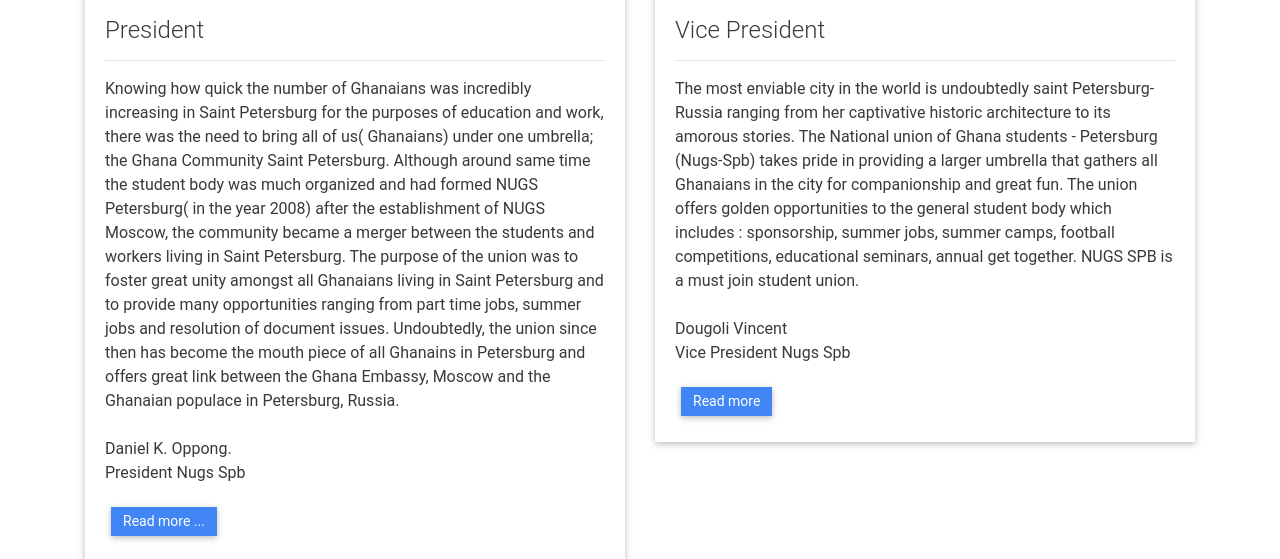
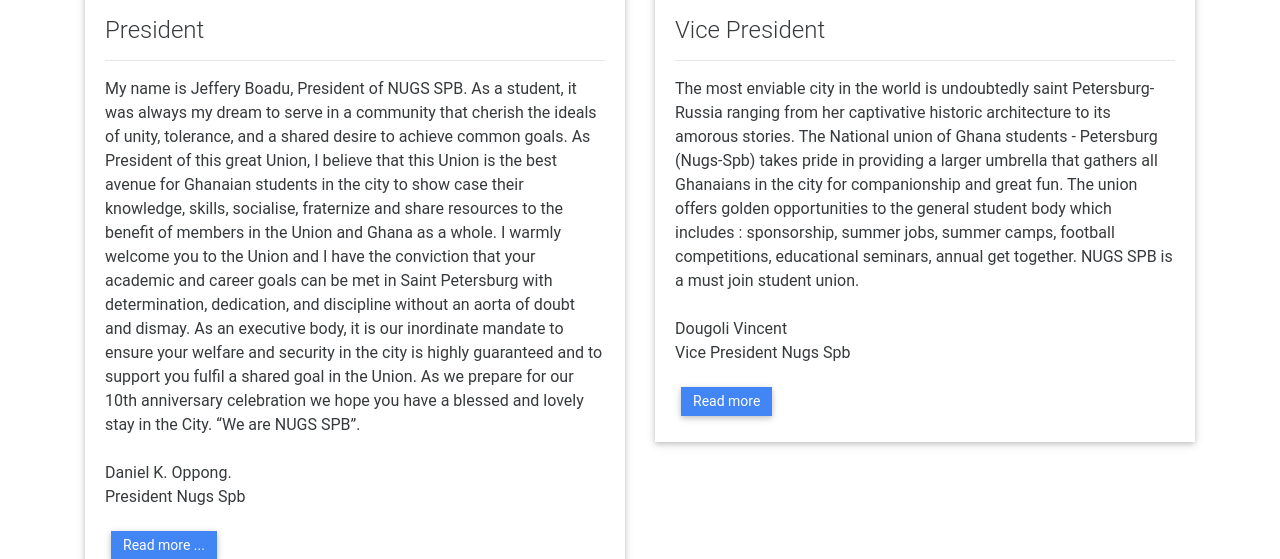
Before and after one commit to nugs-spb/NUGS-SPB1, a plain HTML site: page index.html in a window 1280 px wide. Shown: the part 1241-1800 px from the top of the page. Drawn offline with Linux system fonts and the light colour scheme; some packages are replaced by stand-ins of ours; a script that the page names is missing; a web font is replaced by a local one.

Commit message:
45
i change

```diff
--- a/index.html
+++ b/index.html
@@ -216,7 +216,7 @@
                             <h4 class="card-title">President </h4>
                             <hr>
                             <!--Text-->
-                            <p class="card-text">Knowing how quick the number of Ghanaians was incredibly increasing in Saint Petersburg for the purposes of education and work, there was the need to bring all of us( Ghanaians) under one umbrella; the Ghana Community Saint Petersburg. Although around same time the student body was much organized and had formed NUGS Petersburg( in the year 2008) after the establishment of NUGS Moscow, the community became a merger between the students and workers living in Saint Petersburg. The purpose of the union was to foster great unity amongst all Ghanaians living in Saint Petersburg and to provide many opportunities ranging from part time jobs, summer jobs and resolution of document issues. Undoubtedly, the union since then has become the mouth piece of all Ghanains in Petersburg and offers great link between the Ghana Embassy, Moscow and the Ghanaian populace in Petersburg, Russia.
+                            <p class="card-text">My name is Jeffery Boadu, President of NUGS SPB. As a student, it was always my dream to serve in a community that cherish the ideals of unity, tolerance, and a shared desire to achieve common goals. As President of this great Union, I believe that this Union is the best avenue for Ghanaian students in the city to show case their knowledge, skills, socialise, fraternize and share resources to the benefit of members in the Union and Ghana as a whole. I warmly welcome you to the Union and I have the conviction that your academic and career goals can be met in Saint Petersburg with determination, dedication, and discipline without an aorta of doubt and dismay. As an executive body, it is our inordinate mandate to ensure your welfare and security in the city is highly guaranteed and to support you fulfil a shared goal in the Union. As we prepare for our 10th anniversary celebration we hope you have a blessed and lovely stay in the City. “We are NUGS SPB”.
                             <br>
                             <br>
                             Daniel K. Oppong.
```
